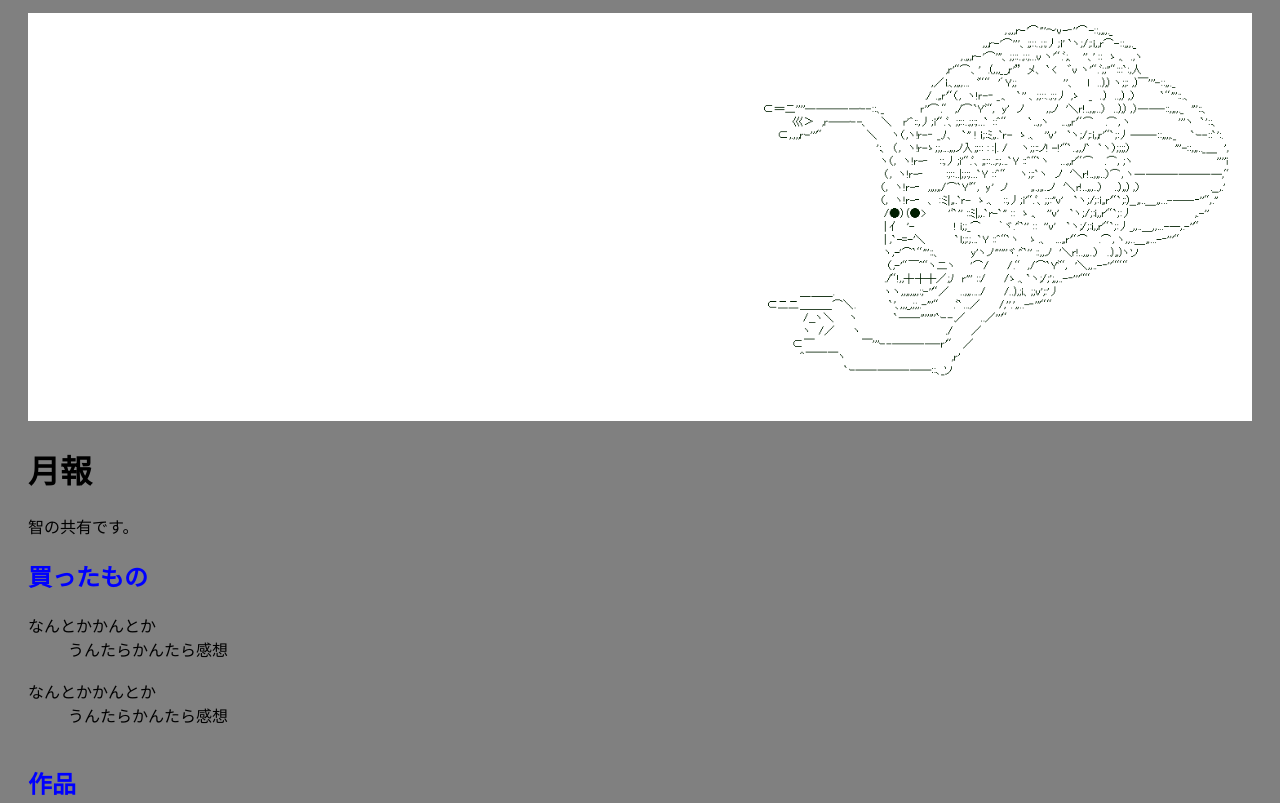
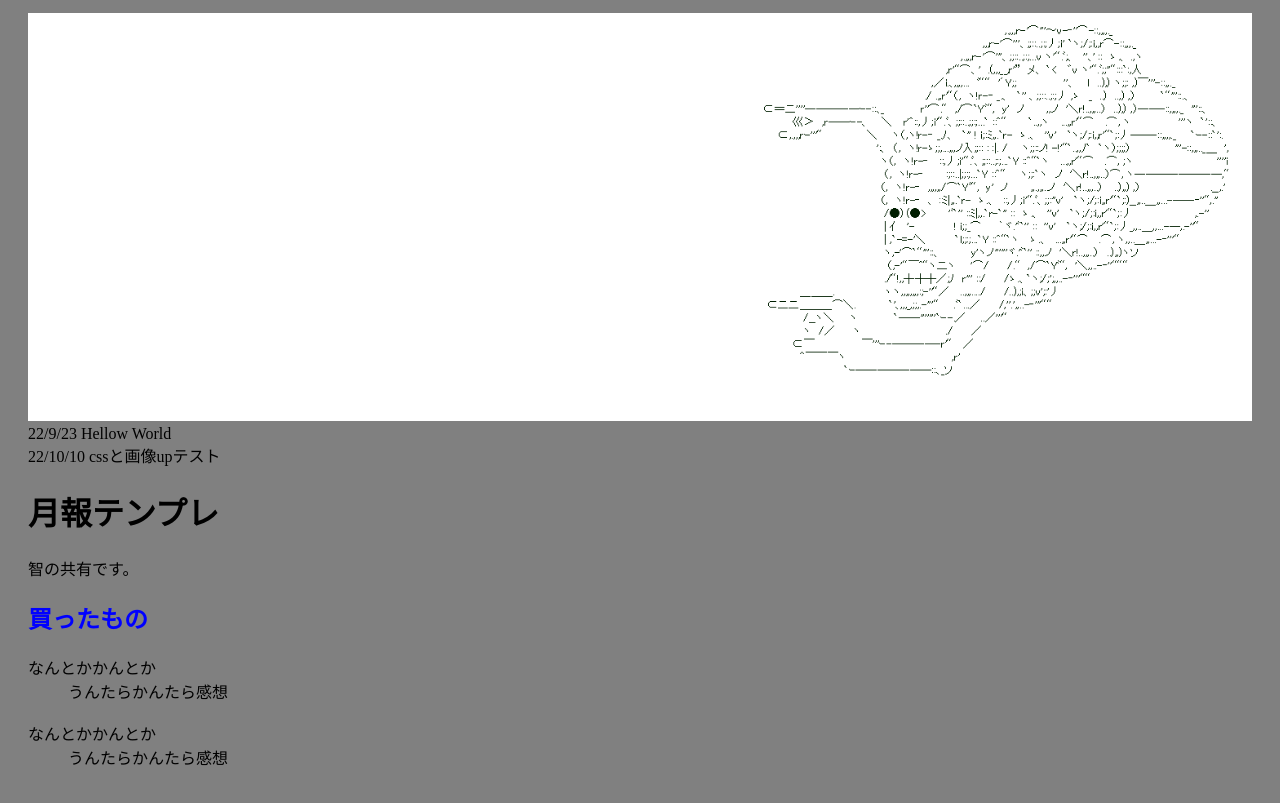
Before and after one commit to krnr09/krnr09.github.io, a plain HTML site: page index.html in a window 1280 px wide. Shown: the top 803 px of the page. Drawn offline with Linux system fonts and the light colour scheme.

Commit message:
css+imgのテンプレ

```diff
--- a/index.html
+++ b/index.html
@@ -7,7 +7,9 @@
 	<img src="./fig/header.png">
     </head>
     <body>
-	<h1>月報</h1>
+	22/9/23 Hellow World <br>
+	22/10/10 cssと画像upテスト
+	<h1>月報テンプレ</h1>
 	智の共有です。
 	<h2>買ったもの</h2>
 	<dl><!-- description list -->
@@ -47,8 +49,5 @@
 
 
 	おわり <br>
-	22/9/23 Hellow World <br>
-	22/10/10 編集テスト
-
     </body>
 </html>
```
